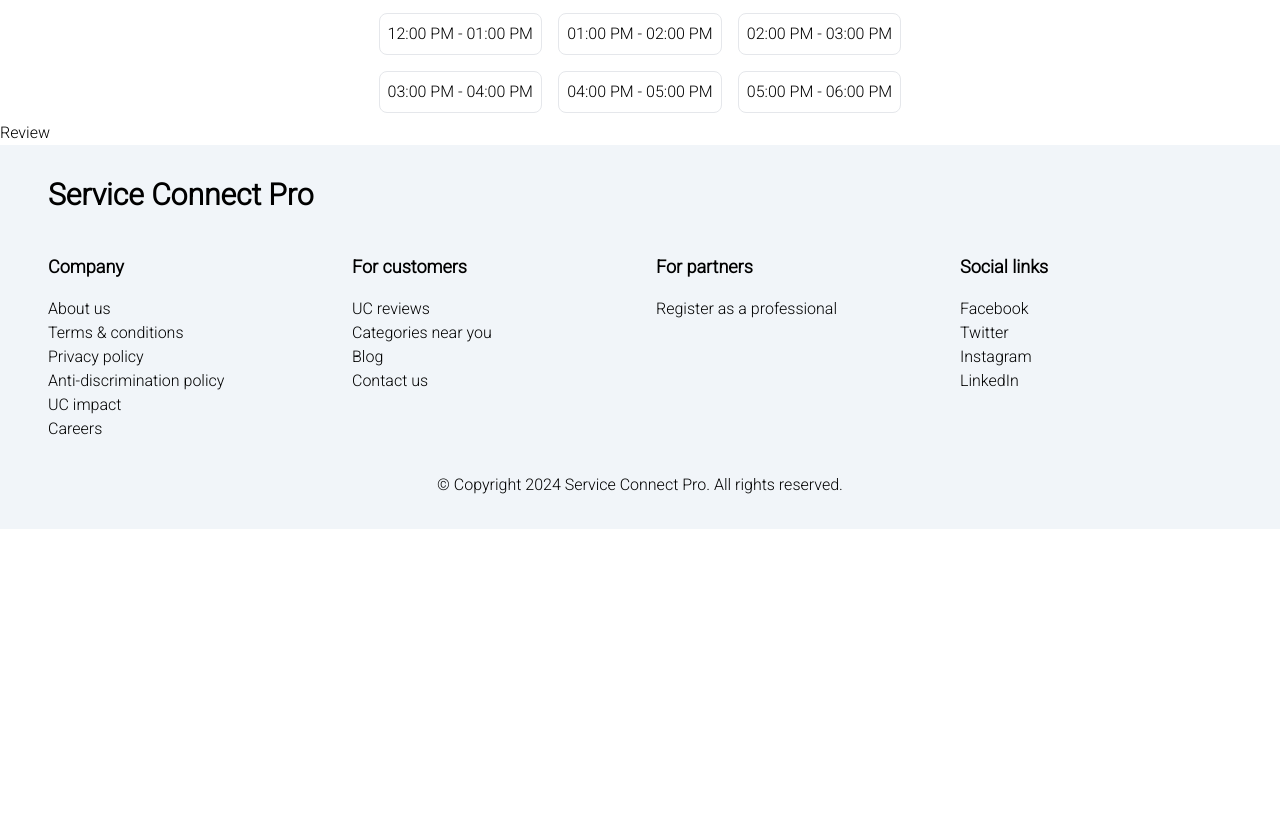
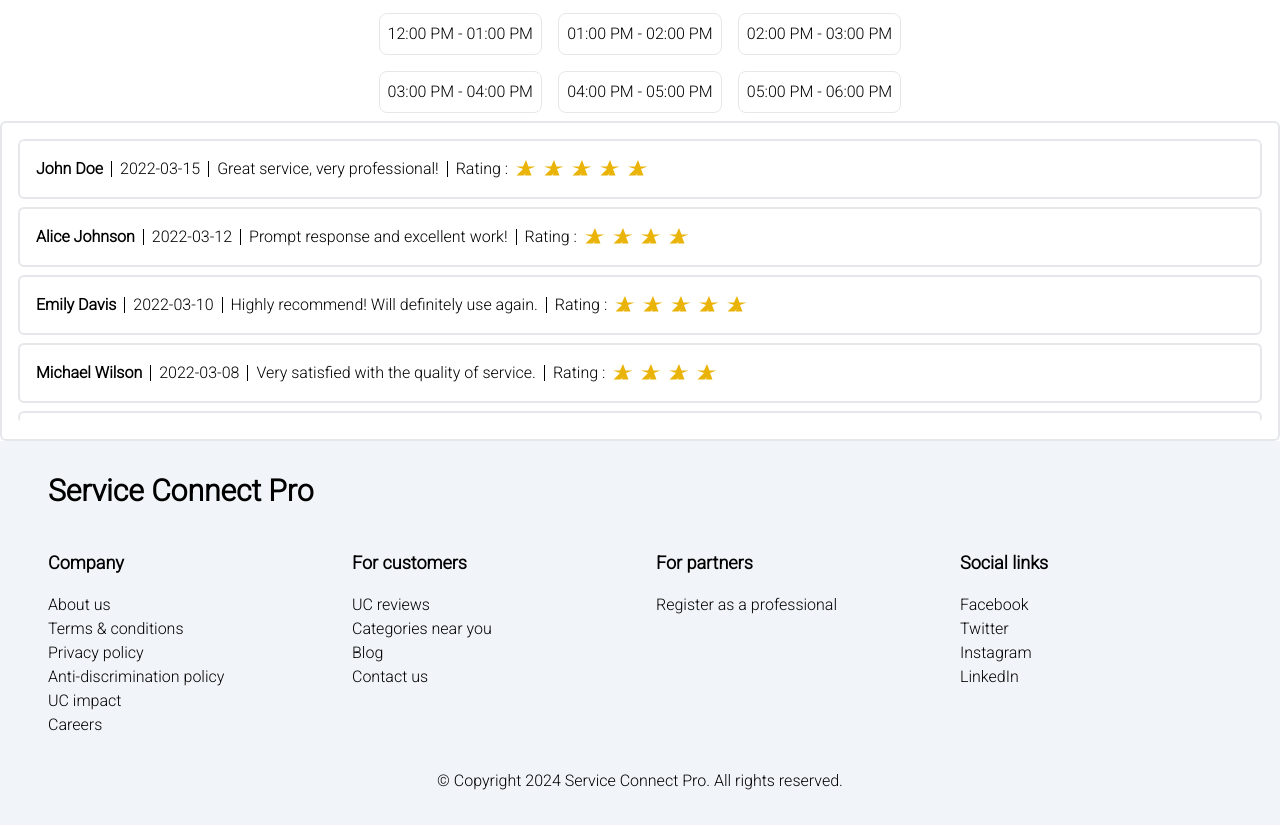
Before and after one commit to atreya786/Service-Connect-Pro, a Next.js app: page /ServiceDetails/1 in a window 1280 px wide. Shown: the part 980-1805 px from the top of the page. Before the commit the page ends 1509 px from the top, so only its background shows below. Built offline with nearby package versions, Linux system fonts and the light colour scheme.

Commit message:
Review component completed

```diff
--- a/components/Review.jsx
+++ b/components/Review.jsx
@@ -1,9 +1,101 @@
-import React from 'react'
+import React from "react";
+import { ScrollArea } from "./ui/scroll-area";
+import { Separator } from "@/components/ui/separator";
 
 const Review = () => {
+  const reviews = [
+    {
+      user: "John Doe",
+      date: "2022-03-15",
+      comment: "Great service, very professional!",
+      rating: 5,
+    },
+    {
+      user: "Alice Johnson",
+      date: "2022-03-12",
+      comment: "Prompt response and excellent work!",
+      rating: 4,
+    },
+    {
+      user: "Emily Davis",
+      date: "2022-03-10",
+      comment: "Highly recommend! Will definitely use again.",
+      rating: 5,
+    },
+    {
+      user: "Michael Wilson",
+      date: "2022-03-08",
+      comment: "Very satisfied with the quality of service.",
+      rating: 4,
+    },
+    {
+      user: "Sophia Miller",
+      date: "2022-03-05",
+      comment: "Impressed by the professionalism and efficiency.",
+      rating: 5,
+    },
+    {
+      user: "William Brown",
+      date: "2022-03-02",
+      comment: "Friendly staff and great attention to detail.",
+      rating: 4,
+    },
+    {
+      user: "Olivia Garcia",
+      date: "2022-02-28",
+      comment: "Service exceeded expectations. Thank you!",
+      rating: 5,
+    },
+    {
+      user: "Daniel Martinez",
+      date: "2022-02-25",
+      comment: "Very pleased with the results. Will use again in the future.",
+      rating: 4,
+    },
+    {
+      user: "Emma Rodriguez",
+      date: "2022-02-22",
+      comment: "Professional and courteous service. Highly recommended.",
+      rating: 5,
+    },
+    {
+      user: "James Taylor",
+      date: "2022-02-20",
+      comment: "Excellent service. Will definitely be a repeat customer.",
+      rating: 4,
+    },
+  ];
+
   return (
-    <div>Review</div>
-  )
-}
+    <ScrollArea className="sm:h-[20rem] h-[10rem] rounded-md border-2 p-4">
+      <div className="flex flex-col gap-2">
+        {reviews.map((review, index) => (
+          <div
+            key={index}
+            className="flex items-center border-2 rounded-md p-4 gap-2"
+          >
+            <h3 className="font-semibold">{review.user}</h3>
+            <Separator orientation="vertical" />
+            <span>{review.date}</span>
+            <Separator orientation="vertical" />
+            <p>{review.comment}</p>
+            <Separator orientation="vertical" />
+            <span>Rating :</span>
+            {Array.from({ length: review.rating }, (_, i) => (
+              <svg
+                key={i}
+                className="w-5 h-5 text-yellow-500 fill-current"
+                xmlns="http://www.w3.org/2000/svg"
+                viewBox="0 0 20 20"
+              >
+                <path d="M10 1l2.5 6.5h7L13 10l2.5 6.5h-7L10 14l-2.5 2.5h-7L7 10 0 7.5h7L10 1zm0 0" />
+              </svg>
+            ))}
+          </div>
+        ))}
+      </div>
+    </ScrollArea>
+  );
+};
 
-export default Review
+export default Review;
--- /dev/null
+++ b/components/ui/separator.jsx
@@ -0,0 +1,28 @@
+"use client";
+
+import * as React from "react";
+import * as SeparatorPrimitive from "@radix-ui/react-separator";
+
+import { cn } from "@/lib/utils";
+
+const Separator = React.forwardRef(
+  (
+    { className, orientation = "horizontal", decorative = true, ...props },
+    ref
+  ) => (
+    <SeparatorPrimitive.Root
+      ref={ref}
+      decorative={decorative}
+      orientation={orientation}
+      className={cn(
+        "shrink-0 bg-black",
+        orientation === "horizontal" ? "h-[1px] w-full" : "h-4 w-[1px]",
+        className
+      )}
+      {...props}
+    />
+  )
+);
+Separator.displayName = SeparatorPrimitive.Root.displayName;
+
+export { Separator };
--- a/package.json
+++ b/package.json
@@ -17,6 +17,7 @@
     "@radix-ui/react-radio-group": "^1.1.3",
     "@radix-ui/react-scroll-area": "^1.0.5",
     "@radix-ui/react-select": "^2.0.0",
+    "@radix-ui/react-separator": "^1.0.3",
     "@radix-ui/react-slot": "^1.0.2",
     "bcryptjs": "^2.4.3",
     "class-variance-authority": "^0.7.0",
```
Also changed, not shown: 1 other file (tests, documents, lock files or other folders).
